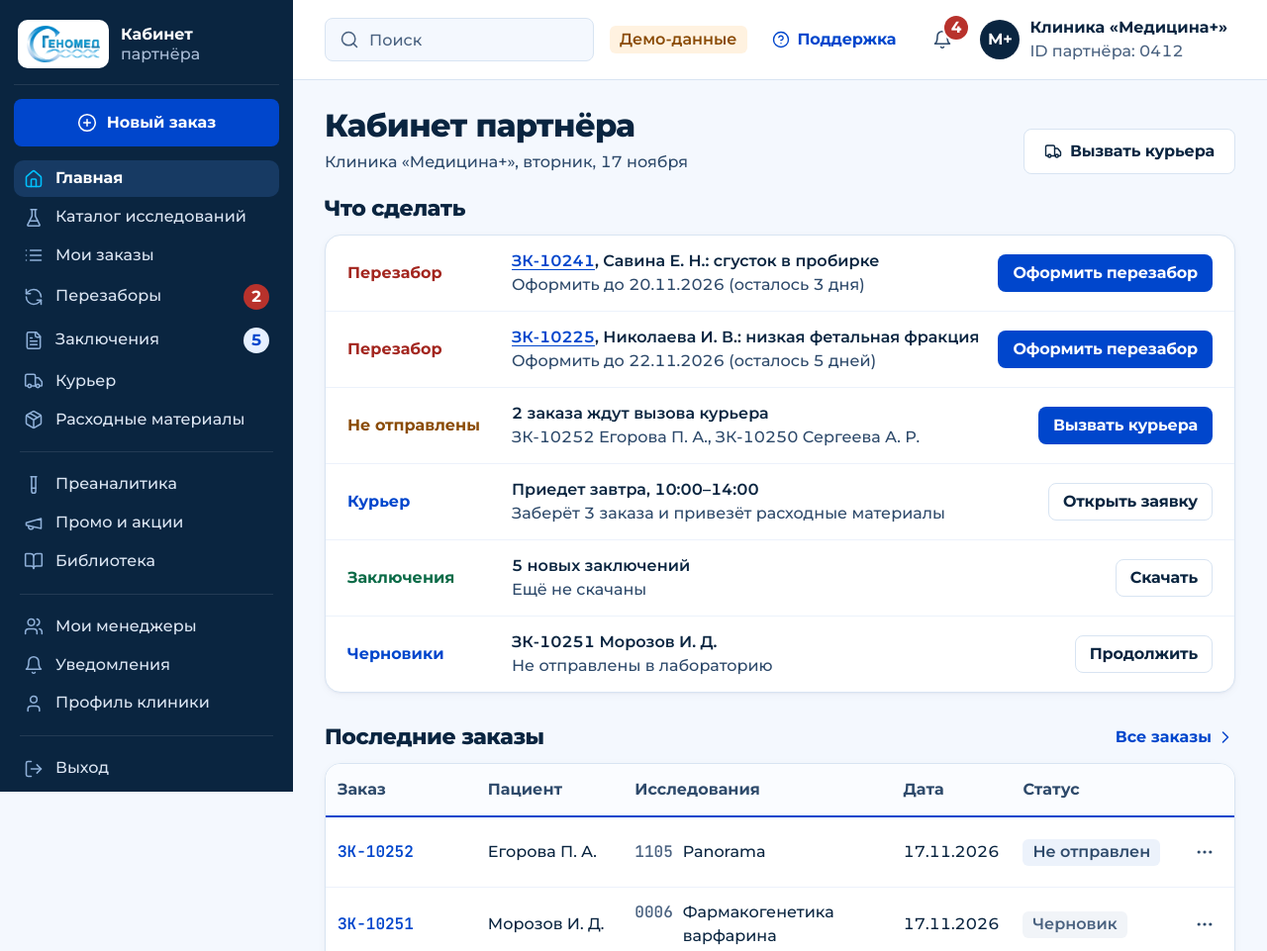
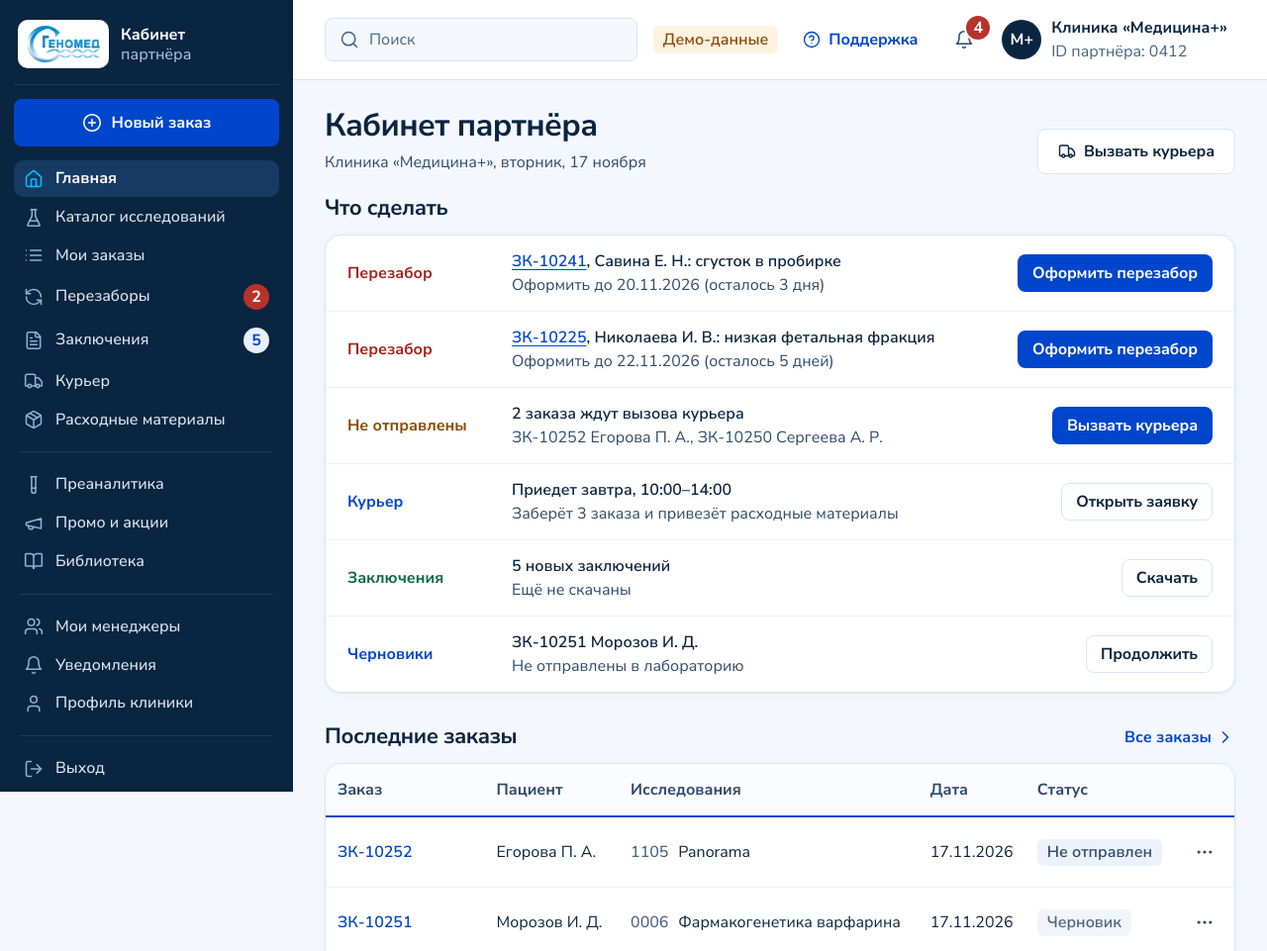
Before and after one commit to varvarayukhina/genomed-partner-cabinet, a plain HTML site: page index.html in a window 1280 px wide. Shown: the top 961 px of the page at 99% size. Drawn offline with Linux system fonts and the light colour scheme.

Commit message:
Шрифт Nunito Sans вместо Montserrat и JetBrains Mono, обычное начертание основного текста

```diff
--- a/css/app.css
+++ b/css/app.css
@@ -32,8 +32,7 @@
   --radius-s: 8px;
   --radius-m: 16px;
   --radius-l: 24px;
-  --font-main: 'Gilroy', 'Montserrat', -apple-system, BlinkMacSystemFont, 'Segoe UI', sans-serif;
-  --font-code: 'JetBrains Mono', ui-monospace, 'SF Mono', Menlo, Consolas, monospace;
+  --font-main: 'Nunito Sans', -apple-system, BlinkMacSystemFont, 'Segoe UI', Roboto, sans-serif;
   --sidebar-w: 296px;
   --ease: cubic-bezier(0.2, 0.8, 0.2, 1);
   color-scheme: light;
@@ -52,8 +51,8 @@ body {
   margin: 0;
   background: var(--page-bg);
   color: var(--text);
-  font: 500 16px/1.5 var(--font-main);
-  font-variant-numeric: lining-nums tabular-nums;
+  font: 400 16px/1.5 var(--font-main);
+  font-variant-numeric: lining-nums;
   -webkit-font-smoothing: antialiased;
   -webkit-tap-highlight-color: transparent;
 }
@@ -66,7 +65,7 @@ h2,
 h3,
 h4 {
   margin: 0;
-  font-weight: 800;
+  font-weight: 700;
   letter-spacing: -0.02em;
   line-height: 1.15;
   color: var(--text);
@@ -108,9 +107,6 @@ button {
   outline: 2px solid var(--blue);
   outline-offset: 2px;
   border-radius: 6px;
-}
-.mono {
-  font-variant-numeric: tabular-nums;
 }
 .sr {
   position: absolute;
@@ -380,7 +376,7 @@ button {
   border: 1px solid var(--border);
   background: var(--page-bg);
   padding: 0 44px 0 44px;
-  font-weight: 500;
+  font-weight: 400;
   transition:
     border-color 0.15s,
     background 0.15s,
@@ -654,10 +650,6 @@ button {
   color: var(--blue-2);
 }
 .code {
-  font-family: var(--font-code);
-  font-feature-settings:
-    'tnum' 1,
-    'zero' 1;
   font-weight: 500;
   color: var(--text-3);
   display: inline-block;
@@ -845,7 +837,6 @@ table.t {
   border-bottom: 1px solid var(--border);
 }
 .t a.oid {
-  font-family: var(--font-code);
   font-weight: 600;
   text-decoration: none;
   white-space: nowrap;
@@ -1873,8 +1864,8 @@ dialog.dlg[open] {
   gap: 12px;
 }
 .total b {
-  font: 800 26px var(--font-main);
-  letter-spacing: -0.03em;
+  font: 700 26px var(--font-main);
+  letter-spacing: -0.02em;
 }
 .cart__empty {
   color: var(--text-2);
@@ -2069,10 +2060,6 @@ dialog.dlg[open] {
   gap: 14px;
   flex-wrap: wrap;
 }
-.ohead h1 {
-  font-family: var(--font-code);
-  letter-spacing: -0.01em;
-}
 .steps {
   display: grid;
   grid-template-columns: repeat(3, minmax(0, 1fr));
@@ -2110,7 +2097,7 @@ dialog.dlg[open] {
   box-shadow: 0 0 0 5px rgba(0, 70, 204, 0.15);
 }
 .step__title {
-  font-weight: 800;
+  font-weight: 700;
 }
 .step__text {
   color: var(--text-2);
@@ -2449,7 +2436,7 @@ dialog.dlg[open] {
   font-weight: 600;
 }
 .promo__title {
-  font-weight: 800;
+  font-weight: 700;
   font-size: 20px;
   margin: 4px 0 6px;
   letter-spacing: -0.01em;
--- a/index.html
+++ b/index.html
@@ -15,7 +15,7 @@
   <link rel="icon" href="assets/genomed-logo.png" />
   <link rel="preconnect" href="https://fonts.googleapis.com" />
   <link rel="preconnect" href="https://fonts.gstatic.com" crossorigin />
-  <link href="https://fonts.googleapis.com/css2?family=JetBrains+Mono:wght@400;500;600;700&family=Montserrat:wght@400;500;600;700;800&display=swap" rel="stylesheet" />
+  <link href="https://fonts.googleapis.com/css2?family=Nunito+Sans:wght@400;500;600;700&display=swap" rel="stylesheet" />
   <link rel="stylesheet" href="css/app.css" />
   <script src="js/vendor/jsbarcode-code128.min.js" defer></script>
   <script type="module" src="js/app.js"></script>
--- a/js/print.js
+++ b/js/print.js
@@ -16,7 +16,7 @@ function Barcode({ value, height = 44, width = 1.6 }) {
       width,
       margin: 0,
       fontSize: 13,
-      font: 'JetBrains Mono',
+      font: 'Nunito Sans',
       textMargin: 2,
     });
   }, [value]);
```
